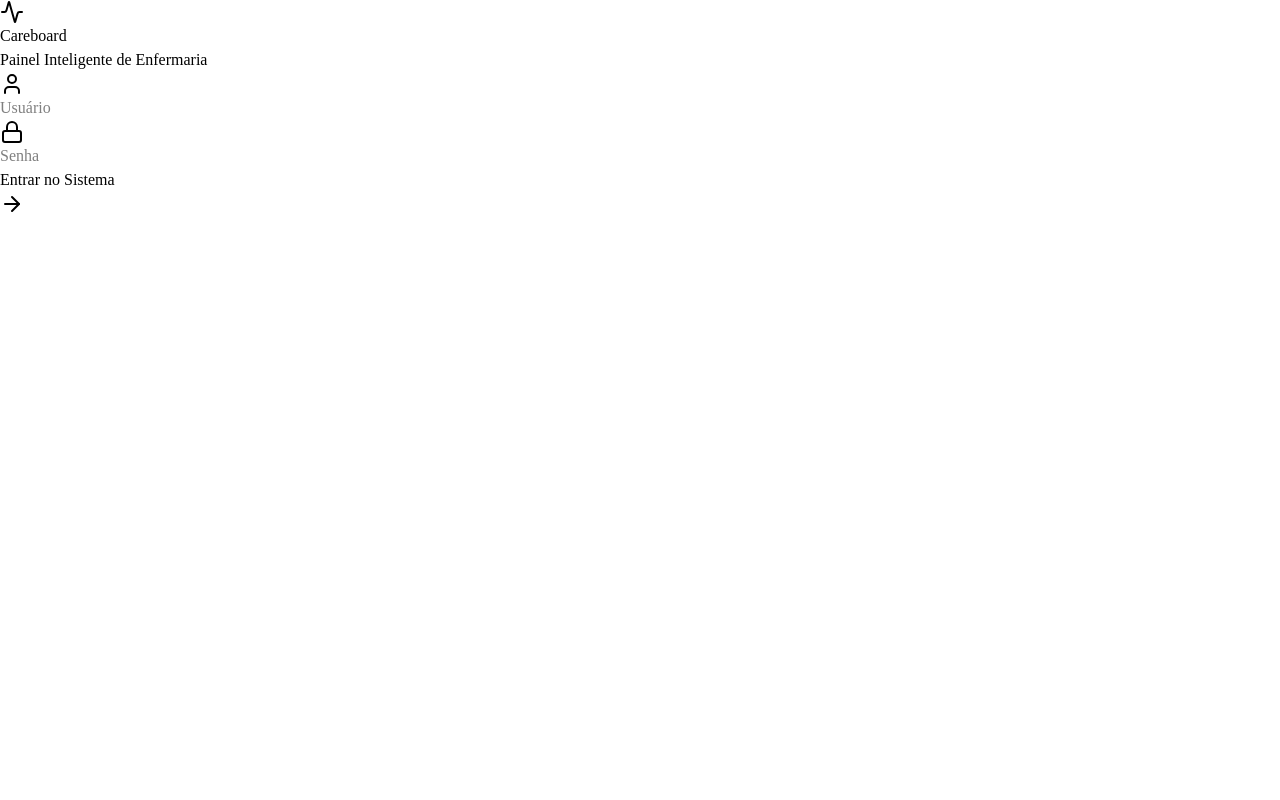
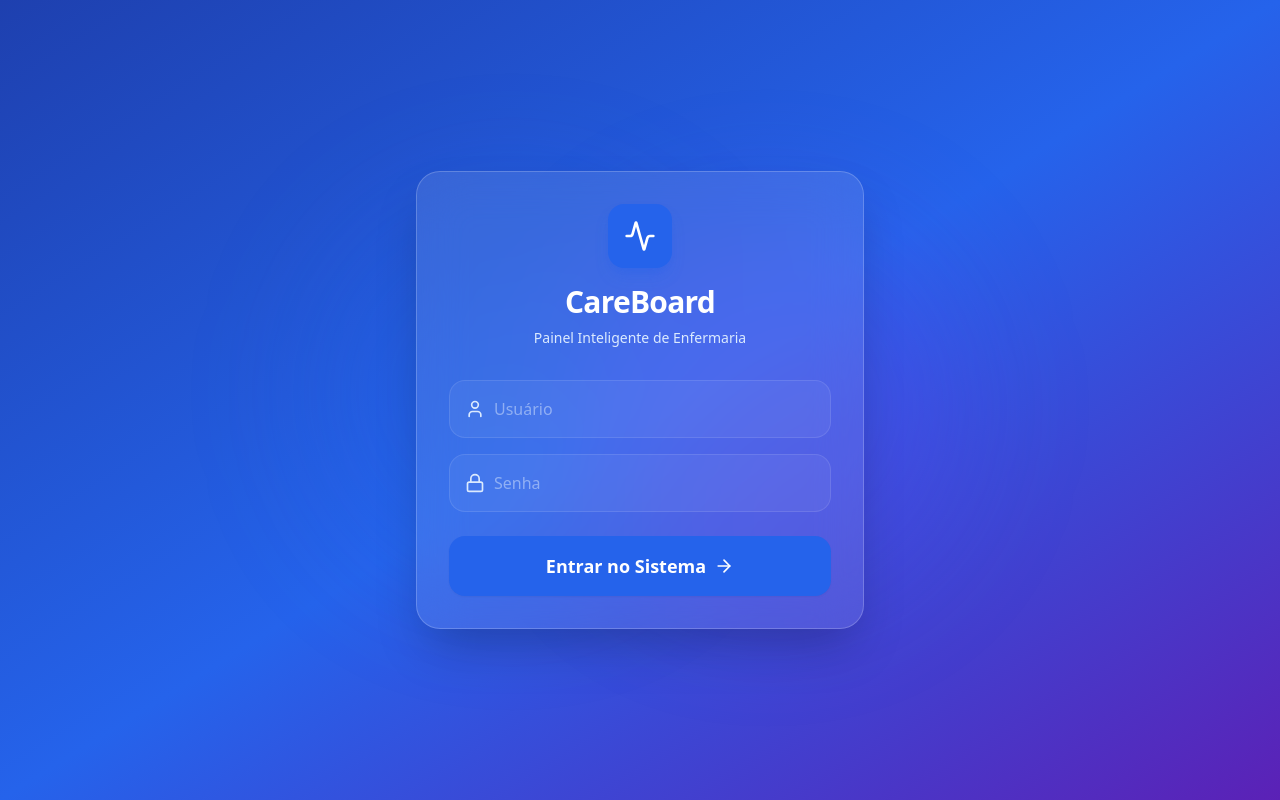
Before and after one commit to PabloAirez/CareBoard, a React (Vite) app in the folder frontend/: page / in a window 1280 px wide. Built offline with nearby package versions, Linux system fonts and the light colour scheme.

Commit message:
feat: define the pallet color of the project

```diff
--- a/frontend/src/index.css
+++ b/frontend/src/index.css
@@ -1,5 +1,6 @@
-@import "tailwindcss";
-
+@tailwind base;
+@tailwind components;
+@tailwind utilities;
 :root{
   margin: 0;
   padding: 0;
--- a/frontend/src/pages/Login.tsx
+++ b/frontend/src/pages/Login.tsx
@@ -14,11 +14,9 @@ export default function Login() {
     setLoading(true);
     setError('');
 
-    // Simulate backend call latency
     setTimeout(async () => {
       if (username === 'hrsj' && password === '123456') {
         try {
-          // Check backend for hospital config
           const configRes = await fetch(`${import.meta.env.VITE_API_URL || 'http://localhost:3001'}/config/status`);
           if (configRes.ok) {
             const data = await configRes.json();
@@ -28,8 +26,7 @@ export default function Login() {
               navigate('/first-access');
             }
           } else {
-             // fallback to first access if backend not answering yet
-             navigate('/first-access');
+            navigate('/first-access');
           }
         } catch (err) {
           navigate('/first-access');
@@ -42,19 +39,23 @@ export default function Login() {
   };
 
   return (
-    <div className="min-h-screen bg-gradient-to-br from-slate-900 via-blue-900 to-indigo-900 flex items-center justify-center p-4">
+    <div className="min-h-screen bg-gradient-to-br from-primary-dark via-primary to-accent-dark flex items-center justify-center p-4">
+
       <div className="absolute inset-0 overflow-hidden pointer-events-none">
-        <div className="absolute top-1/4 left-1/4 w-96 h-96 bg-blue-500/20 rounded-full blur-3xl"></div>
-        <div className="absolute bottom-1/4 right-1/4 w-96 h-96 bg-purple-500/20 rounded-full blur-3xl"></div>
+        <div className="absolute top-1/4 left-1/4 w-96 h-96 bg-primary/20 rounded-full blur-3xl"></div>
+        <div className="absolute bottom-1/4 right-1/4 w-96 h-96 bg-accent/20 rounded-full blur-3xl"></div>
       </div>
 
       <div className="w-full max-w-md bg-white/10 backdrop-blur-xl border border-white/20 rounded-3xl shadow-2xl p-8 relative z-10">
+
         <div className="flex flex-col items-center mb-8">
-          <div className="w-16 h-16 bg-blue-600 rounded-2xl flex items-center justify-center shadow-lg shadow-blue-500/30 mb-4 transition-transform hover:scale-105">
+          <div className="w-16 h-16 bg-primary rounded-2xl flex items-center justify-center shadow-lg shadow-primary/30 mb-4 transition-transform hover:scale-105">
             <Activity className="w-8 h-8 text-white" />
           </div>
-          <h1 className="text-3xl font-black text-white tracking-tight">Careboard</h1>
-          <p className="text-blue-200 text-sm mt-2 font-medium">Painel Inteligente de Enfermaria</p>
+          <h1 className="text-3xl font-black text-white tracking-tight">CareBoard</h1>
+          <p className="text-primary-light text-sm mt-2 font-medium">
+            Painel Inteligente de Enfermaria
+          </p>
         </div>
 
         {error && (
@@ -64,16 +65,18 @@ export default function Login() {
         )}
 
         <form onSubmit={handleLogin} className="space-y-6">
+
           <div className="space-y-4">
+
             <div className="relative group">
               <div className="absolute inset-y-0 left-0 pl-4 flex items-center pointer-events-none">
-                <User className="h-5 w-5 text-blue-300 group-focus-within:text-blue-400 transition-colors" />
+                <User className="h-5 w-5 text-primary-light group-focus-within:text-primary transition-colors" />
               </div>
               <input
                 type="text"
                 value={username}
                 onChange={(e) => setUsername(e.target.value)}
-                className="block w-full pl-11 pr-4 py-4 bg-white/5 border border-white/10 rounded-2xl text-white placeholder-blue-200/50 focus:bg-white/10 focus:border-blue-400 focus:ring-1 focus:ring-blue-400 transition-all outline-none"
+                className="block w-full pl-11 pr-4 py-4 bg-white/5 border border-white/10 rounded-2xl text-white placeholder-primary-light/50 focus:bg-white/10 focus:border-primary focus:ring-1 focus:ring-primary transition-all outline-none"
                 placeholder="Usuário"
                 required
               />
@@ -81,13 +84,13 @@ export default function Login() {
 
             <div className="relative group">
               <div className="absolute inset-y-0 left-0 pl-4 flex items-center pointer-events-none">
-                <Lock className="h-5 w-5 text-blue-300 group-focus-within:text-blue-400 transition-colors" />
+                <Lock className="h-5 w-5 text-primary-light group-focus-within:text-primary transition-colors" />
               </div>
               <input
                 type="password"
                 value={password}
                 onChange={(e) => setPassword(e.target.value)}
-                className="block w-full pl-11 pr-4 py-4 bg-white/5 border border-white/10 rounded-2xl text-white placeholder-blue-200/50 focus:bg-white/10 focus:border-blue-400 focus:ring-1 focus:ring-blue-400 transition-all outline-none"
+                className="block w-full pl-11 pr-4 py-4 bg-white/5 border border-white/10 rounded-2xl text-white placeholder-primary-light/50 focus:bg-white/10 focus:border-primary focus:ring-1 focus:ring-primary transition-all outline-none"
                 placeholder="Senha"
                 required
               />
@@ -97,11 +100,15 @@ export default function Login() {
           <button
             type="submit"
             disabled={loading}
-            className="w-full flex items-center justify-center gap-2 py-4 px-4 border border-transparent rounded-2xl shadow-sm text-lg font-bold text-white bg-blue-600 hover:bg-blue-500 focus:outline-none focus:ring-2 focus:ring-offset-2 focus:ring-offset-slate-900 focus:ring-blue-500 transition-all disabled:opacity-50 disabled:cursor-not-allowed group"
+            className="w-full flex items-center justify-center gap-2 py-4 px-4 rounded-2xl shadow-sm text-lg font-bold text-white bg-primary hover:bg-primary-dark focus:outline-none focus:ring-2 focus:ring-offset-2 focus:ring-offset-primary-dark focus:ring-primary transition-all disabled:opacity-50 disabled:cursor-not-allowed group"
           >
             {loading ? 'Autenticando...' : 'Entrar no Sistema'}
-            {!loading && <ArrowRight className="w-5 h-5 group-hover:translate-x-1 transition-transform" />}
+            {!loading && (
+              <ArrowRight className="w-5 h-5 group-hover:translate-x-1 transition-transform" />
+            )}
           </button>
+
+
         </form>
       </div>
     </div>
--- /dev/null
+++ b/frontend/tailwind.config.js
@@ -0,0 +1,28 @@
+/** @type {import('tailwindcss').Config} */
+export default {
+  content: [
+    "./index.html",
+    "./src/**/*.{js,ts,jsx,tsx}",
+  ],
+  theme: {
+    extend: {
+      colors: {
+        primary: {
+          DEFAULT: "#2563EB",
+          dark: "#1E40AF",
+          light: "#DBEAFE",
+        },
+        secondary: {
+          DEFAULT: "#10B981",
+          dark: "#047857",
+          light: "#D1FAE5",
+        },
+        accent: {
+          DEFAULT: "#7C3AED",
+          dark: "#5B21B6",
+          light: "#EDE9FE",
+        },
+      },
+    },
+  },
+};
--- a/frontend/vite.config.ts
+++ b/frontend/vite.config.ts
@@ -1,13 +1,11 @@
 import { defineConfig } from "vite";
 import react from "@vitejs/plugin-react";
-import tailwindcss from '@tailwindcss/vite'
 
 
 export default defineConfig({
   plugins: [
-    react(),
-    tailwindcss()
-  ],
+    react()
+    ],
   resolve: {
     dedupe: ["react", "react-dom"],
   },
--- /dev/null
+++ b/postcss.config.cjs
@@ -0,0 +1,6 @@
+module.exports = {
+  plugins: {
+    tailwindcss: {},
+    autoprefixer: {},
+  },
+}
--- /dev/null
+++ b/tailwind.config.js
@@ -0,0 +1,8 @@
+/** @type {import('tailwindcss').Config} */
+module.exports = {
+  content: [],
+  theme: {
+    extend: {},
+  },
+  plugins: [],
+}
```
